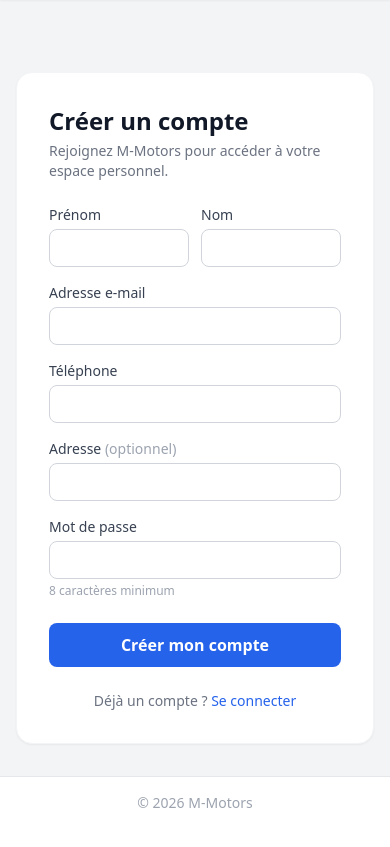
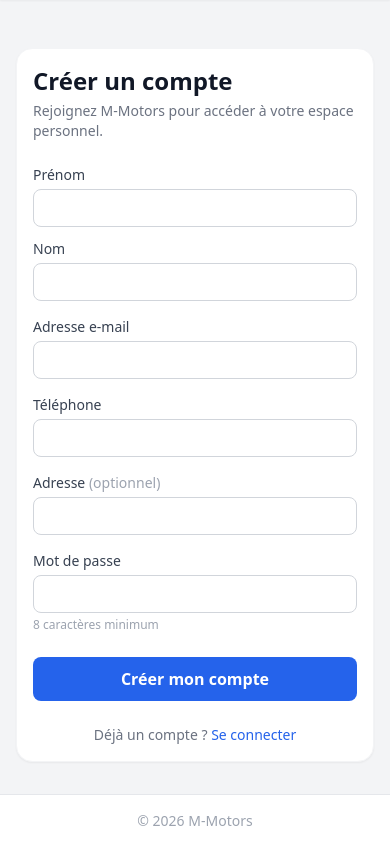
Before and after one commit to MaxL34/m-motors, a FastAPI app: page /register in a window 390 px wide. Shown: the part 72-919 px from the top of the page. Before the commit the page ends 880 px from the top, so only its background shows below. Run offline with FastAPI, Linux system fonts and the light colour scheme; parts of the project's set-up code (start-up, migrations or seed data) failed here and were passed over; some libraries are stand-ins or nearby versions.

Commit message:
Fix: fix form grids and padding on mobile for auth and profile pages

```diff
--- a/app/templates/admin/profile/index.html
+++ b/app/templates/admin/profile/index.html
@@ -19,7 +19,7 @@
         {% endif %}
 
         <form method="post" action="/admin/profile" class="flex flex-col gap-4">
-            <div class="grid grid-cols-2 gap-3">
+            <div class="grid grid-cols-1 sm:grid-cols-2 gap-3">
                 <div>
                     <label class="block text-sm font-medium text-gray-700 mb-1">Prénom</label>
                     <input type="text" name="first_name" value="{{ current_admin.first_name }}" required
--- a/app/templates/auth/admin_login.html
+++ b/app/templates/auth/admin_login.html
@@ -3,8 +3,8 @@
 {% block title %}Espace Admin — M-Motors{% endblock %}
 
 {% block content %}
-<div class="max-w-md mx-auto mt-10">
-    <div class="bg-white rounded-2xl shadow-sm border border-gray-100 p-8">
+<div class="max-w-md mx-auto mt-4 sm:mt-10">
+    <div class="bg-white rounded-2xl shadow-sm border border-gray-100 p-4 sm:p-8">
 
         <div class="flex items-center gap-3 mb-6">
             <div class="w-10 h-10 bg-gray-900 rounded-xl flex items-center justify-center">
--- a/app/templates/auth/forgot_password.html
+++ b/app/templates/auth/forgot_password.html
@@ -3,8 +3,8 @@
 {% block title %}Mot de passe oublié — M-Motors{% endblock %}
 
 {% block content %}
-<div class="max-w-md mx-auto mt-10">
-    <div class="bg-white rounded-2xl shadow-sm border border-gray-100 p-8">
+<div class="max-w-md mx-auto mt-4 sm:mt-10">
+    <div class="bg-white rounded-2xl shadow-sm border border-gray-100 p-4 sm:p-8">
 
         <div class="flex items-center justify-center w-12 h-12 bg-blue-50 rounded-full mb-5 mx-auto">
             <svg class="w-6 h-6 text-blue-600" fill="none" viewBox="0 0 24 24" stroke="currentColor" stroke-width="2">
--- a/app/templates/auth/login.html
+++ b/app/templates/auth/login.html
@@ -3,8 +3,8 @@
 {% block title %}Connexion — M-Motors{% endblock %}
 
 {% block content %}
-<div class="max-w-md mx-auto mt-10">
-    <div class="bg-white rounded-2xl shadow-sm border border-gray-100 p-8">
+<div class="max-w-md mx-auto mt-4 sm:mt-10">
+    <div class="bg-white rounded-2xl shadow-sm border border-gray-100 p-4 sm:p-8">
 
         <h1 class="text-2xl font-bold text-gray-900 mb-1">Connexion</h1>
         <p class="text-sm text-gray-500 mb-6">Accédez à votre espace M-Motors.</p>
--- a/app/templates/auth/register.html
+++ b/app/templates/auth/register.html
@@ -3,8 +3,8 @@
 {% block title %}Créer un compte — M-Motors{% endblock %}
 
 {% block content %}
-<div class="max-w-md mx-auto mt-10">
-    <div class="bg-white rounded-2xl shadow-sm border border-gray-100 p-8">
+<div class="max-w-md mx-auto mt-4 sm:mt-10">
+    <div class="bg-white rounded-2xl shadow-sm border border-gray-100 p-4 sm:p-8">
 
         <h1 class="text-2xl font-bold text-gray-900 mb-1">Créer un compte</h1>
         <p class="text-sm text-gray-500 mb-6">Rejoignez M-Motors pour accéder à votre espace personnel.</p>
@@ -16,7 +16,7 @@
         {% endif %}
 
         <form method="post" action="/register" class="flex flex-col gap-4">
-            <div class="grid grid-cols-2 gap-3">
+            <div class="grid grid-cols-1 sm:grid-cols-2 gap-3">
                 <div>
                     <label class="block text-sm font-medium text-gray-700 mb-1">Prénom</label>
                     <input type="text" name="first_name" value="{{ form_data.first_name or '' }}" required autocomplete="given-name"
--- a/app/templates/auth/reset_otp.html
+++ b/app/templates/auth/reset_otp.html
@@ -3,8 +3,8 @@
 {% block title %}Vérification SMS — M-Motors{% endblock %}
 
 {% block content %}
-<div class="max-w-md mx-auto mt-10">
-    <div class="bg-white rounded-2xl shadow-sm border border-gray-100 p-8">
+<div class="max-w-md mx-auto mt-4 sm:mt-10">
+    <div class="bg-white rounded-2xl shadow-sm border border-gray-100 p-4 sm:p-8">
 
         <div class="flex items-center justify-center w-12 h-12 bg-blue-50 rounded-full mb-5 mx-auto">
             <svg class="w-6 h-6 text-blue-600" fill="none" viewBox="0 0 24 24" stroke="currentColor" stroke-width="2">
--- a/app/templates/auth/reset_password.html
+++ b/app/templates/auth/reset_password.html
@@ -3,8 +3,8 @@
 {% block title %}Nouveau mot de passe — M-Motors{% endblock %}
 
 {% block content %}
-<div class="max-w-md mx-auto mt-10">
-    <div class="bg-white rounded-2xl shadow-sm border border-gray-100 p-8">
+<div class="max-w-md mx-auto mt-4 sm:mt-10">
+    <div class="bg-white rounded-2xl shadow-sm border border-gray-100 p-4 sm:p-8">
 
         <div class="flex items-center justify-center w-12 h-12 bg-green-50 rounded-full mb-5 mx-auto">
             <svg class="w-6 h-6 text-green-600" fill="none" viewBox="0 0 24 24" stroke="currentColor" stroke-width="2">
--- a/app/templates/auth/unlock_otp.html
+++ b/app/templates/auth/unlock_otp.html
@@ -3,8 +3,8 @@
 {% block title %}Déverrouillage du compte — M-Motors{% endblock %}
 
 {% block content %}
-<div class="max-w-md mx-auto mt-10">
-    <div class="bg-white rounded-2xl shadow-sm border border-gray-100 p-8">
+<div class="max-w-md mx-auto mt-4 sm:mt-10">
+    <div class="bg-white rounded-2xl shadow-sm border border-gray-100 p-4 sm:p-8">
 
         <div class="flex items-center justify-center w-12 h-12 bg-amber-50 rounded-full mb-5 mx-auto">
             <svg class="w-6 h-6 text-amber-600" fill="none" viewBox="0 0 24 24" stroke="currentColor" stroke-width="2">
--- a/app/templates/auth/verify_otp.html
+++ b/app/templates/auth/verify_otp.html
@@ -3,8 +3,8 @@
 {% block title %}Vérification — M-Motors{% endblock %}
 
 {% block content %}
-<div class="max-w-md mx-auto mt-10">
-    <div class="bg-white rounded-2xl shadow-sm border border-gray-100 p-8">
+<div class="max-w-md mx-auto mt-4 sm:mt-10">
+    <div class="bg-white rounded-2xl shadow-sm border border-gray-100 p-4 sm:p-8">
 
         <div class="flex items-center justify-center w-12 h-12 bg-blue-50 rounded-full mb-5 mx-auto">
             <svg class="w-6 h-6 text-blue-600" fill="none" viewBox="0 0 24 24" stroke="currentColor" stroke-width="2">
--- a/app/templates/profile/index.html
+++ b/app/templates/profile/index.html
@@ -19,7 +19,7 @@
         {% endif %}
 
         <form method="post" action="/profile" class="flex flex-col gap-4">
-            <div class="grid grid-cols-2 gap-3">
+            <div class="grid grid-cols-1 sm:grid-cols-2 gap-3">
                 <div>
                     <label class="block text-sm font-medium text-gray-700 mb-1">Prénom</label>
                     <input type="text" name="first_name" value="{{ current_user.first_name }}" required
```
